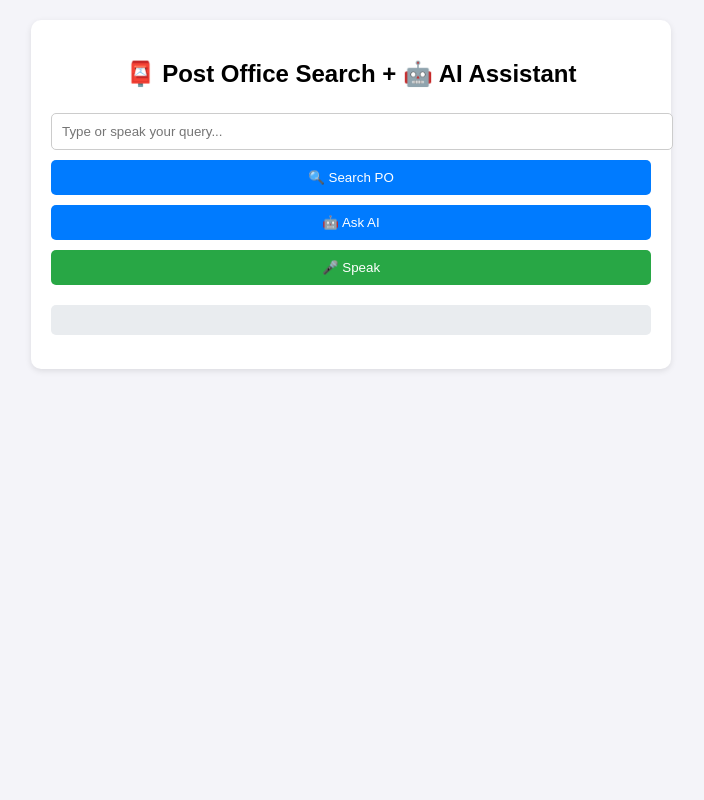
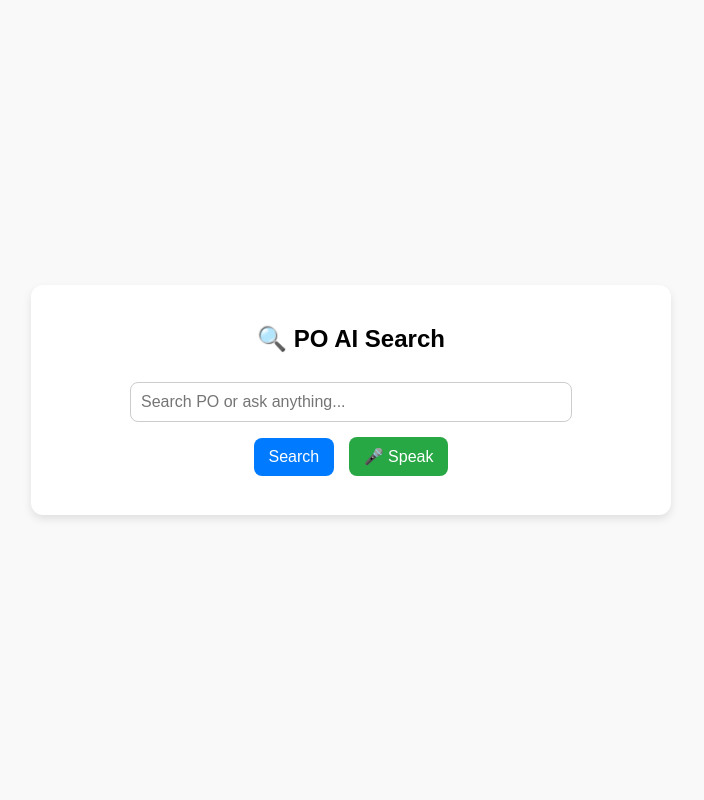
Before and after one commit to atharva1010/PO_AI, a Flask app: page / in a window 1280 px wide. Shown: the whole page, without its empty margins (289-993 px from the left). Run offline with Flask 3, Linux system fonts and the light colour scheme.

Commit message:
Update index.html

```diff
--- a/templates/index.html
+++ b/templates/index.html
@@ -2,97 +2,143 @@
 <html lang="en">
 <head>
   <meta charset="UTF-8">
-  <title>PO Search + AI Assistant</title>
   <meta name="viewport" content="width=device-width, initial-scale=1.0">
+  <title>PO AI Search</title>
   <style>
-    body { font-family: Arial, sans-serif; margin: 20px; background: #f4f4f9; }
-    .container { max-width: 600px; margin: auto; background: white; padding: 20px; border-radius: 10px; box-shadow: 0 2px 6px rgba(0,0,0,0.1); }
-    h2 { text-align: center; }
-    input, button { width: 100%; padding: 10px; margin: 5px 0; border-radius: 5px; border: 1px solid #ccc; }
-    button { cursor: pointer; background: #007bff; color: white; border: none; }
-    button:hover { background: #0056b3; }
-    #micBtn { background: #28a745; }
-    #micBtn.listening { background: red; }
-    .result { margin-top: 15px; padding: 15px; background: #e9ecef; border-radius: 5px; }
-    .copied { color: green; font-size: 0.9em; }
+    body {
+      font-family: Arial, sans-serif;
+      margin: 0; padding: 0;
+      display: flex; justify-content: center; align-items: center;
+      flex-direction: column;
+      background: #f9f9f9;
+      min-height: 100vh;
+    }
+    .container {
+      width: 95%;
+      max-width: 600px;
+      background: #fff;
+      padding: 20px;
+      border-radius: 12px;
+      box-shadow: 0 4px 8px rgba(0,0,0,0.1);
+      text-align: center;
+    }
+    input {
+      width: 70%;
+      padding: 10px;
+      margin: 10px 0;
+      border: 1px solid #ccc;
+      border-radius: 8px;
+      font-size: 16px;
+    }
+    button {
+      padding: 10px 15px;
+      margin: 5px;
+      border: none;
+      border-radius: 8px;
+      font-size: 16px;
+      cursor: pointer;
+    }
+    .search-btn { background: #007bff; color: white; }
+    .mic-btn { background: #28a745; color: white; }
+    .copy-msg { color: green; font-size: 14px; margin-top: 5px; }
+    ul { text-align: left; }
+    @media(max-width: 600px) {
+      input { width: 100%; }
+    }
   </style>
 </head>
 <body>
   <div class="container">
-    <h2>📮 Post Office Search + 🤖 AI Assistant</h2>
-    <input type="text" id="query" placeholder="Type or speak your query...">
-    <button onclick="searchData()">🔍 Search PO</button>
-    <button onclick="askAI()">🤖 Ask AI</button>
-    <button id="micBtn" onclick="startListening()">🎤 Speak</button>
-    <div id="result" class="result"></div>
-    <p id="copyMsg" class="copied"></p>
+    <h2>🔍 PO AI Search</h2>
+
+    <form id="searchForm">
+      <input type="text" id="query" name="query" placeholder="Search PO or ask anything..." required>
+      <br>
+      <button type="submit" class="search-btn">Search</button>
+      <button type="button" id="micBtn" class="mic-btn">🎤 Speak</button>
+    </form>
+
+    <div id="results"></div>
+    <p id="copyMsg" class="copy-msg"></p>
   </div>
 
   <script>
-    async function searchData() {
-      const q = document.getElementById("query").value;
-      const res = await fetch("/search", {
-        method: "POST", headers: { "Content-Type": "application/json" },
-        body: JSON.stringify({ query: q })
-      });
-      const data = await res.json();
-      showResult(data.answer);
-    }
+    // ---- Voice Recognition ----
+    const micBtn = document.getElementById("micBtn");
+    const queryInput = document.getElementById("query");
+    let recognition;
 
-    async function askAI() {
-      const q = document.getElementById("query").value;
-      const res = await fetch("/ask", {
-        method: "POST", headers: { "Content-Type": "application/json" },
-        body: JSON.stringify({ query: q })
-      });
-      const data = await res.json();
-      showResult(data.answer);
-    }
-
-    function showResult(text) {
-      const resultDiv = document.getElementById("result");
-      resultDiv.innerText = text;
-      navigator.clipboard.writeText(text).then(() => {
-        document.getElementById("copyMsg").innerText = "✅ Auto Copied!";
-      });
-      speak(text);
-    }
-
-    // 🎤 Speech recognition
-    function startListening() {
-      const micBtn = document.getElementById("micBtn");
-      if (!('webkitSpeechRecognition' in window)) {
-        alert("Speech Recognition not supported in this browser.");
-        return;
-      }
-      const recognition = new webkitSpeechRecognition();
-      recognition.lang = "en-IN";
+    if ("webkitSpeechRecognition" in window) {
+      recognition = new webkitSpeechRecognition();
+      recognition.continuous = false;
+      recognition.lang = "en-IN";  // Indian English
       recognition.interimResults = false;
-      recognition.maxAlternatives = 1;
-
-      micBtn.classList.add("listening");
-      recognition.start();
 
       recognition.onresult = function(event) {
-        const speech = event.results[0][0].transcript;
-        document.getElementById("query").value = speech;
-        micBtn.classList.remove("listening");
+        queryInput.value = event.results[0][0].transcript;
+        document.getElementById("searchForm").dispatchEvent(new Event("submit"));
       };
 
       recognition.onerror = function() {
-        micBtn.classList.remove("listening");
+        alert("Mic error! Please try again.");
       };
-
-      recognition.onend = function() {
-        micBtn.classList.remove("listening");
-      };
+    } else {
+      micBtn.disabled = true;
+      micBtn.innerText = "Mic not supported";
     }
 
-    // 🔊 Speak answer
+    micBtn.addEventListener("click", () => {
+      if (recognition) recognition.start();
+    });
+
+    // ---- Form Submit ----
+    document.getElementById("searchForm").addEventListener("submit", async function(e) {
+      e.preventDefault();
+      const query = queryInput.value.trim();
+      if (!query) return;
+
+      const res = await fetch("/ask", {
+        method: "POST",
+        headers: { "Content-Type": "application/x-www-form-urlencoded" },
+        body: new URLSearchParams({ query })
+      });
+
+      const data = await res.json();
+      const resultsDiv = document.getElementById("results");
+      const copyMsg = document.getElementById("copyMsg");
+
+      resultsDiv.innerHTML = "";
+      copyMsg.innerText = "";
+
+      if (Array.isArray(data.answer)) {
+        let html = "<h3>📋 PO Results:</h3><ul>";
+        data.answer.forEach(r => {
+          html += `<li><b>${r.PO}</b> - ${r.Party} - ${r.Area} - ${r.Material}</li>`;
+        });
+        html += "</ul>";
+        resultsDiv.innerHTML = html;
+
+        // Auto-copy first PO
+        if (data.answer.length > 0) {
+          const po = data.answer[0].PO;
+          navigator.clipboard.writeText(po);
+          copyMsg.innerText = `✅ PO ${po} copied to clipboard!`;
+
+          // Speak result
+          speak(`Purchase Order found. ${po}, Party ${data.answer[0].Party}, Area ${data.answer[0].Area}.`);
+        }
+
+      } else {
+        resultsDiv.innerHTML = `<h3>🤖 AI Answer:</h3><p>${data.answer}</p>`;
+        speak(data.answer);
+      }
+    });
+
+    // ---- Text to Speech ----
     function speak(text) {
-      const msg = new SpeechSynthesisUtterance(text);
-      msg.lang = "en-IN";
-      window.speechSynthesis.speak(msg);
+      const speech = new SpeechSynthesisUtterance(text);
+      speech.lang = "en-IN";
+      window.speechSynthesis.speak(speech);
     }
   </script>
 </body>
```
